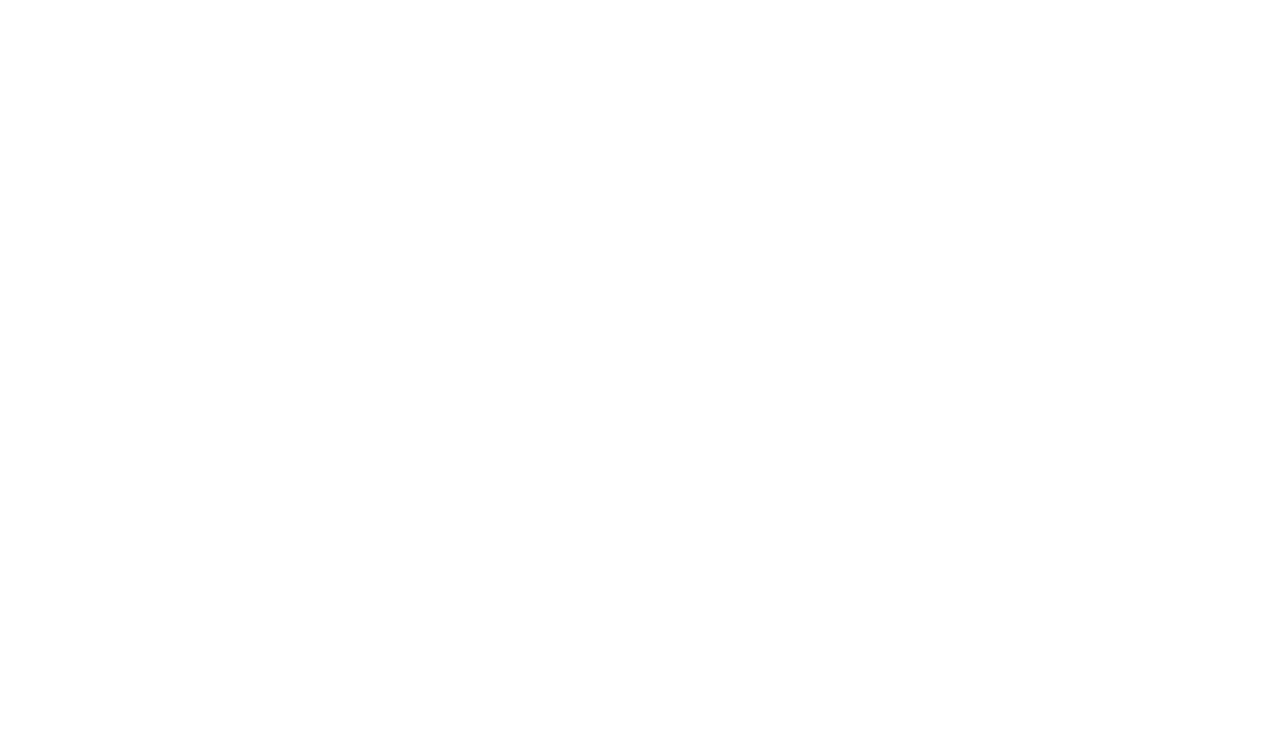
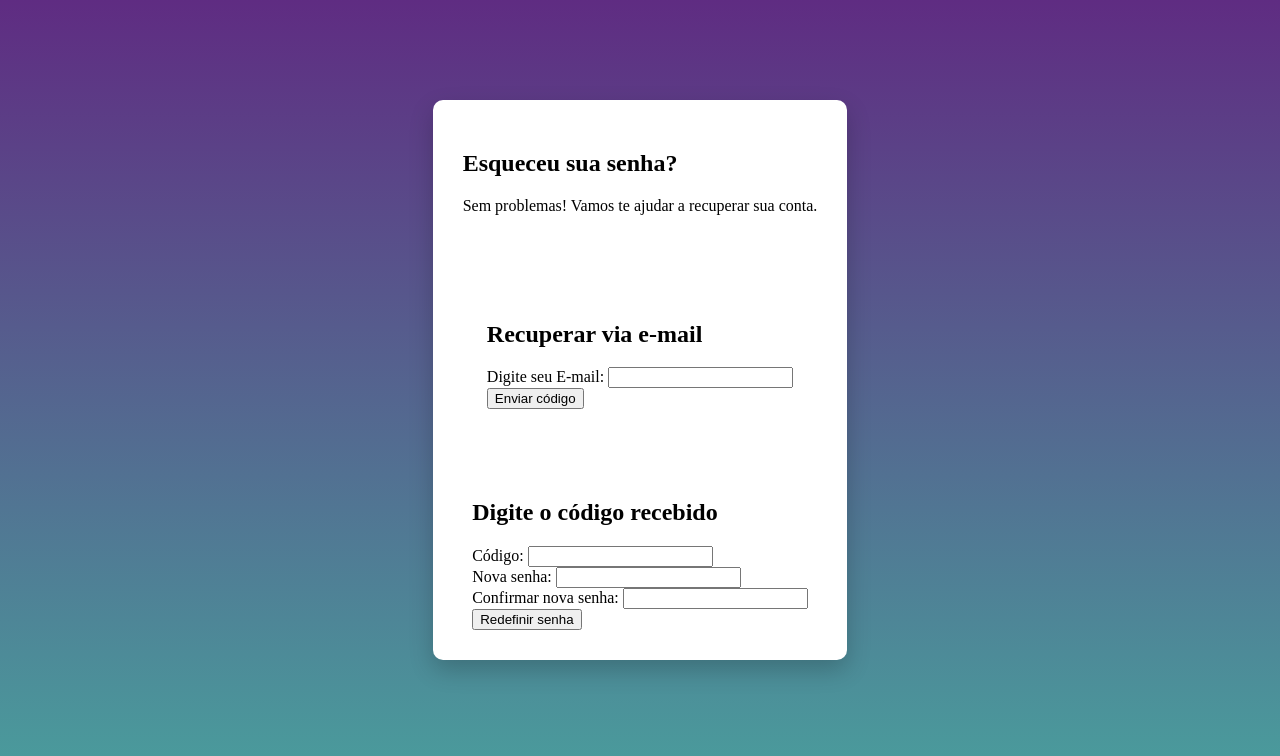
Before and after one commit to GustavoLoiola/projeto-login, a website: page public/esqueci.html in a window 1280 px wide. Drawn offline with Linux system fonts and the light colour scheme.

Commit message:
começando o html do "esqueci minha senha"

```diff
--- a/public/esqueci.html
+++ b/public/esqueci.html
@@ -4,8 +4,56 @@
     <meta charset="UTF-8">
     <meta name="viewport" content="width=device-width, initial-scale=1.0">
     <title>Esqueci a senha</title>
+    <link rel="stylesheet" href="../public/estilos/esqueci.css">
 </head>
 <body>
+    <main>
+        <div id="container">
+
+            <section>
+                <h1>Esqueceu sua senha?</h1>
+                <p>Sem problemas! Vamos te ajudar a recuperar sua conta.</p>
+            </section>
+
+            <section id="etapa-email">
+                <h2>Recuperar via e-mail</h2>
+
+                <form id="form-email">
+                    <div>
+                        <label for="email">Digite seu E-mail:</label>
+                        <input type="email" id="email" name="email" required>
+                    </div>
+
+                    <button type="submit">Enviar código</button>
+                </form>
+            </section>
+
+            <!-- ETAPA 2 - Código + nova senha -->
+            <section id="etapa-codigo">
+                <h2>Digite o código recebido</h2>
+
+                <form id="form-codigo">
+                    <div>
+                        <label for="codigo">Código:</label>
+                        <input type="text" id="codigo" name="codigo" required>
+                    </div>
+
+                    <div>
+                        <label for="novaSenha">Nova senha:</label>
+                        <input type="password" id="novaSenha" name="novaSenha" required>
+                    </div>
+
+                    <div>
+                        <label for="confirmarSenha">Confirmar nova senha:</label>
+                        <input type="password" id="confirmarSenha" name="confirmarSenha" required>
+                    </div>
+
+                    <button type="submit">Redefinir senha</button>
+                </form>
+            </section>
+        </div>
+
+    </main>
 
 </body>
 </html>
--- a/public/estilos/cadastro.css
+++ b/public/estilos/cadastro.css
@@ -14,7 +14,7 @@ body {
 }
 
 body, html {
-    background-color:#5f2c82;
+    background-image: linear-gradient(to top, #49a09d, #5f2c82);
     min-height: 100vh;
     min-width: 100vw;
 }
@@ -80,3 +80,20 @@ div#submit > button {
 div#submit > button:hover {
     background-color: #310247;
 }
+
+input#telefone {
+    width: 140px;
+}
+
+div > select {
+    width: 60px;
+    height: 25px;
+    border-radius: 3px;
+    background-color: #49a09d;
+    color: white;
+}
+
+div > select:focus {
+    background-color: white;
+    color: #5f2c82;
+}
--- /dev/null
+++ b/public/estilos/esqueci.css
@@ -0,0 +1,34 @@
+@charset "UTF-8";
+
+body {
+    margin: 0;
+    box-sizing: border-box;
+    padding: 20px;
+}
+
+body, html {
+    background-image: linear-gradient(to top, #49a09d, #5f2c82);
+    min-height: 100vh;
+    min-width: 100vw;
+}
+
+main {
+    display: flex;
+    align-items: center;
+    justify-content: center;
+    min-height: 90vh;
+}
+
+#container {
+    display: flex;
+    flex-direction: column;
+    align-items: center;
+    justify-content: space-between;
+
+    background-color: white;
+    max-width: 700px;
+    height: 500px;
+    padding: 30px;
+    border-radius: 10px;
+    box-shadow: 0 10px 25px rgba(0, 0, 0, 0.2);
+}
--- a/routes/cadastro.js
+++ b/routes/cadastro.js
@@ -14,7 +14,6 @@ router.post("/cadastro", async (req, res) => {
 
         console.log("Senha hash:", senhaHash);
 
-        // Aqui depois você conecta com o banco
 
         res.status(201).json({ mensagem: "Usuário criado com sucesso." });
 
```
Also changed, not shown: public/cadastro.html (+2 -2 lines), public/index.html (renamed from index.html, +2 -2 lines), public/public/estilos/esqueci.css (added).
